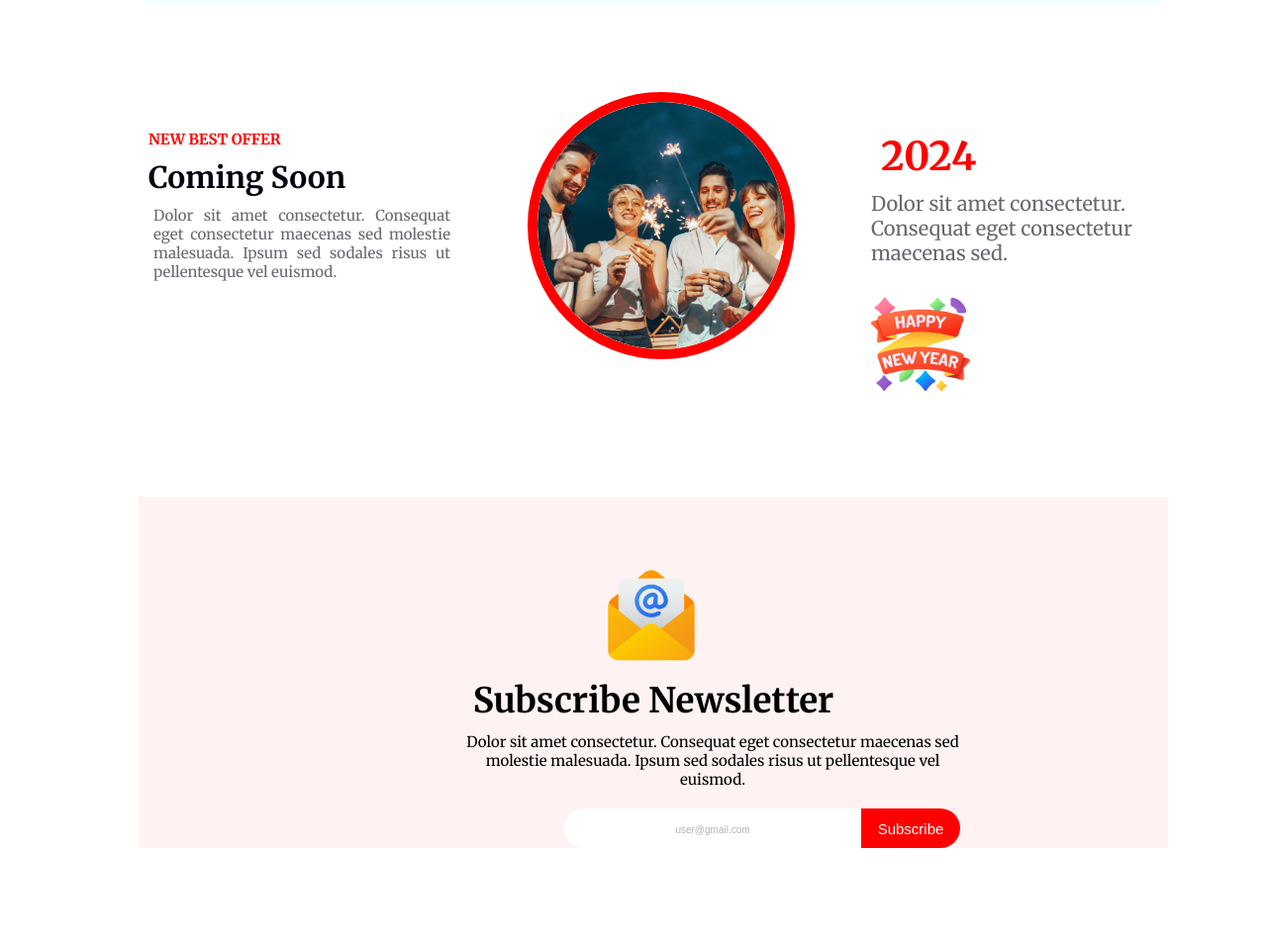
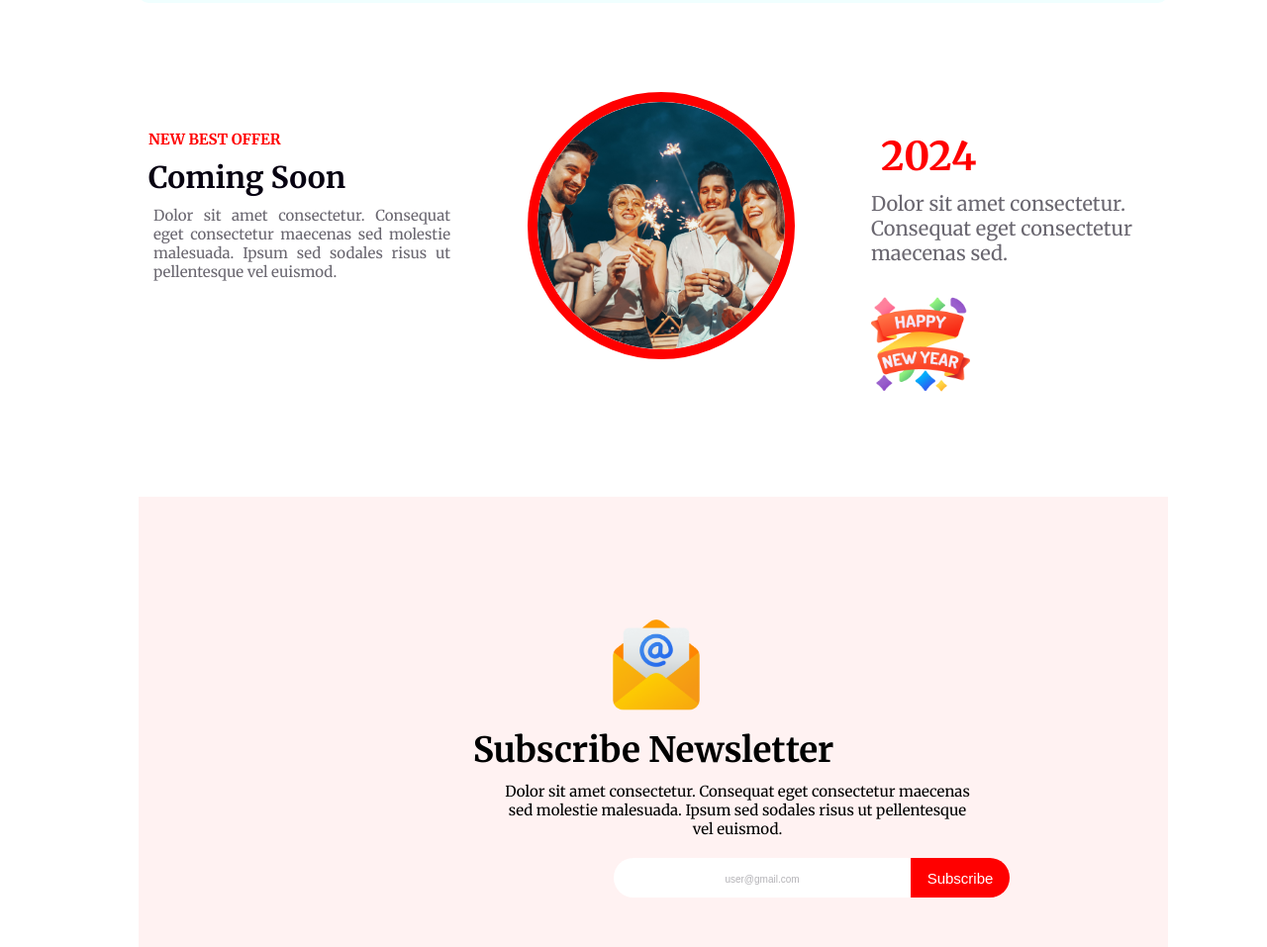
Before and after one commit to MdNurulIslam99/First-Assignment, a plain HTML site: page index.html in a window 1280 px wide. Shown: the part 2427-3384 px from the top of the page at 99% size. Before the commit the page ends 3284 px from the top, so only its background shows below. Drawn offline with Linux system fonts and the light colour scheme.

Commit message:
updated subscribe

```diff
--- a/index.html
+++ b/index.html
@@ -94,6 +94,18 @@
 
         </section>
 
+        <!-- Holidays Sale 50% section -->
+
+        <section>
+
+
+        </section>
+
+
+
+
+
+        <!-- Subscribe Newsletter section -->
         <section>
             <div class="Subscribe-info">
                 <img class="email-img" src="images/Group 61.png" alt="">
@@ -110,6 +122,21 @@
 
     <footer>
 
+
+        <!-- <div class="container-section">
+                <p>44, Big Building Roosevelt Street <br> Beach Gardens Florida 33410</p>
+
+
+            <div class="footer-contact">
+               <div class="img-icon"> <img src="images/Call.png" alt="">
+                <p>+00 123 584 124</p>
+            </div>
+
+            <div class="web-icon"><img src="images/Website.png" alt="">
+            <a href="#">www.website.com</a></div>
+            </div>
+        </div> -->
+
     </footer>
 </body>
 
--- a/styles/style.css
+++ b/styles/style.css
@@ -4,7 +4,7 @@
 
 }
 
-body {
+main {
     font-family: 'Inter', sans-serif;
     font-family: 'Merriweather', serif;
     margin: 50px 100px 0px 140px;
@@ -214,6 +214,7 @@ section .festival-pic {
 .Subscribe-info {
     background-color: #FF00000D;
     margin-top: 100px;
+    padding: 50px;
 
 }
 
@@ -240,7 +241,7 @@ section .festival-pic {
 .Subscribe-email {
     width: 300px;
     height: 40px;
-    border-radius: 50px 0px 0px 50px ;
+    border-radius: 50px 0px 0px 50px;
     background: #FFF;
     margin-left: 430px;
     margin-top: 20px;
@@ -260,13 +261,40 @@ section .festival-pic {
     width: 100px;
     height: 40px;
     position: absolute;
-    gap:0;
+    gap: 0;
     margin-top: 20px;
     border: 0;
 
 }
+
 .Subscribe-title .Subscribe-span {
     color: #FFF;
     text-align: center;
     font-size: 15px;
 }
+
+/* footer section style*/
+/* .container-section {
+    display: flex;
+    justify-content: space-between;
+    margin-top: 70px;
+    background: #070211;
+    padding: 150px;
+    position: relative;
+}
+
+.container-section  p{
+    color: #FFF;
+    font-size: 15px;
+    height: 100px;
+    margin: 0;
+}
+
+.footer-contact img{
+    display: flex;
+    position: ;
+    gap:0;
+}
+..footer-contact p{
+    display: inline;
+} */
```
